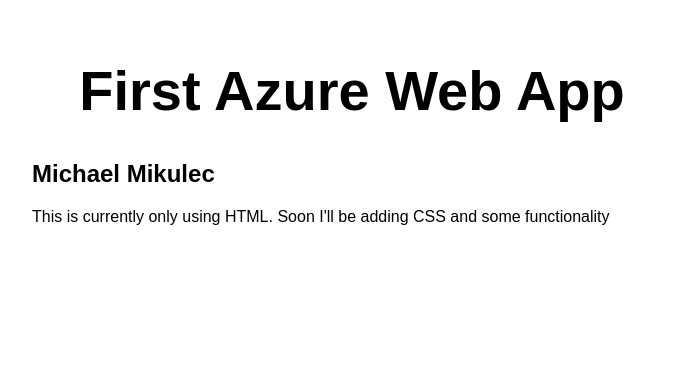
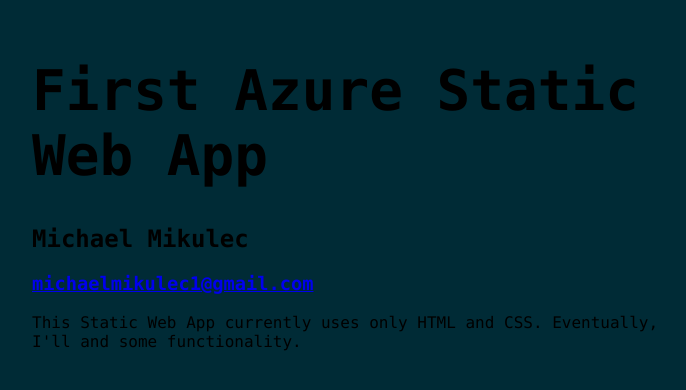
Before and after one commit to michaelmikulec/firstAzureStaticWebApp, a website: page src/index.html in a window 1280 px wide. Shown: the whole page, without its empty margins (288-974 px from the left). Drawn offline with Linux system fonts and the light colour scheme.

Commit message:
added some css my contact info

```diff
--- a/src/index.html
+++ b/src/index.html
@@ -10,10 +10,10 @@
 
 <body>
   <main>
-    <h1>First Azure Web App</h1>
+    <h1>First Azure Static Web App</h1>
     <h2>Michael Mikulec</h2>
-    <h3></h3>
-    <p>This is currently only using HTML. Soon I'll be adding CSS and some functionality</p>
+    <h3><a href=mailto:michaelmikulec1@gmail.com>michaelmikulec1@gmail.com</a></h3>
+    <p>This Static Web App currently uses only HTML and CSS. Eventually, I'll and some functionality.</p>
   </main>
 </body>
 
--- a/src/styles.css
+++ b/src/styles.css
@@ -1,12 +1,12 @@
 * {
-  font-family: Arial, Helvetica, sans-serif;
+  font-family: consolas, Helvetica, sans-serif;
 }
 
 html, body {
   margin: 0;
   border: 0;
   padding: 0;
-  background-color: #fff;
+  background-color: #002b36;
 }
 
 main {
@@ -16,6 +16,5 @@
 }
 
 main > h1 {
-  text-align: center;
   font-size: 3.5em;
 }
```
